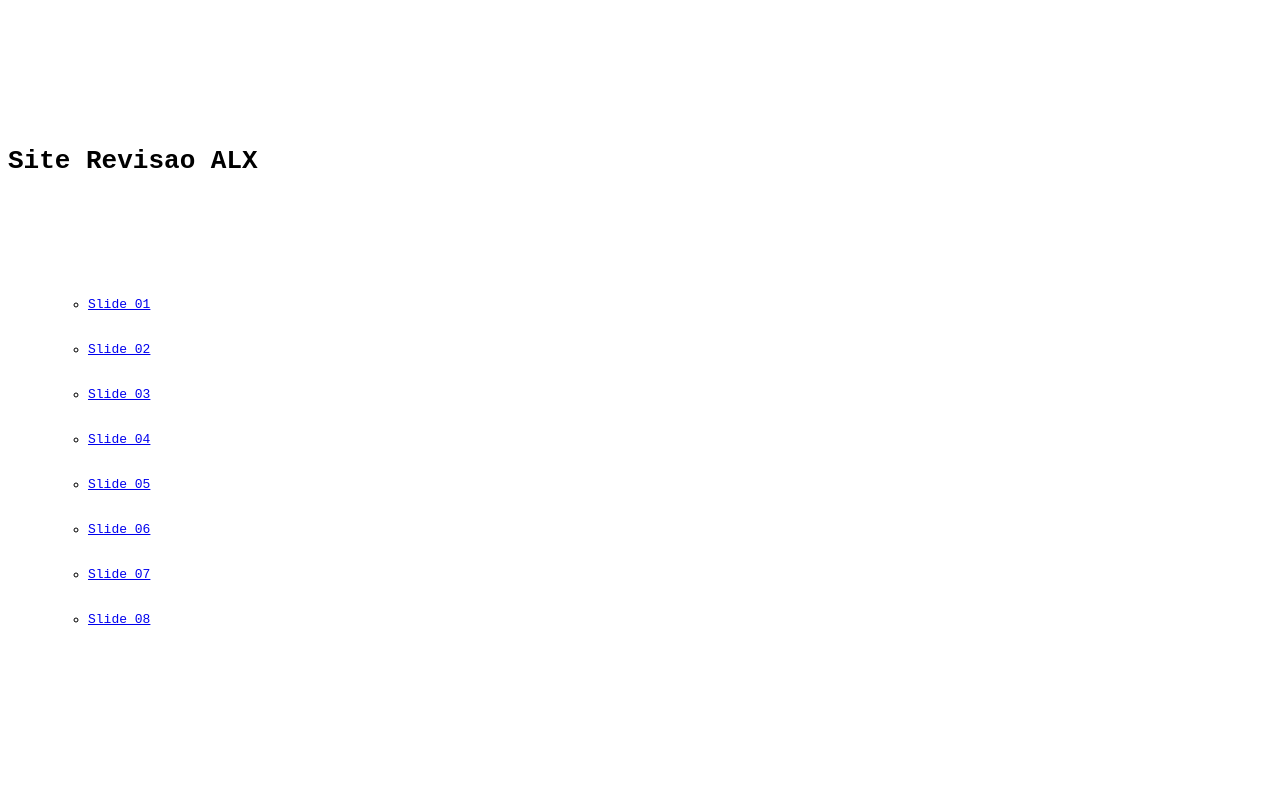
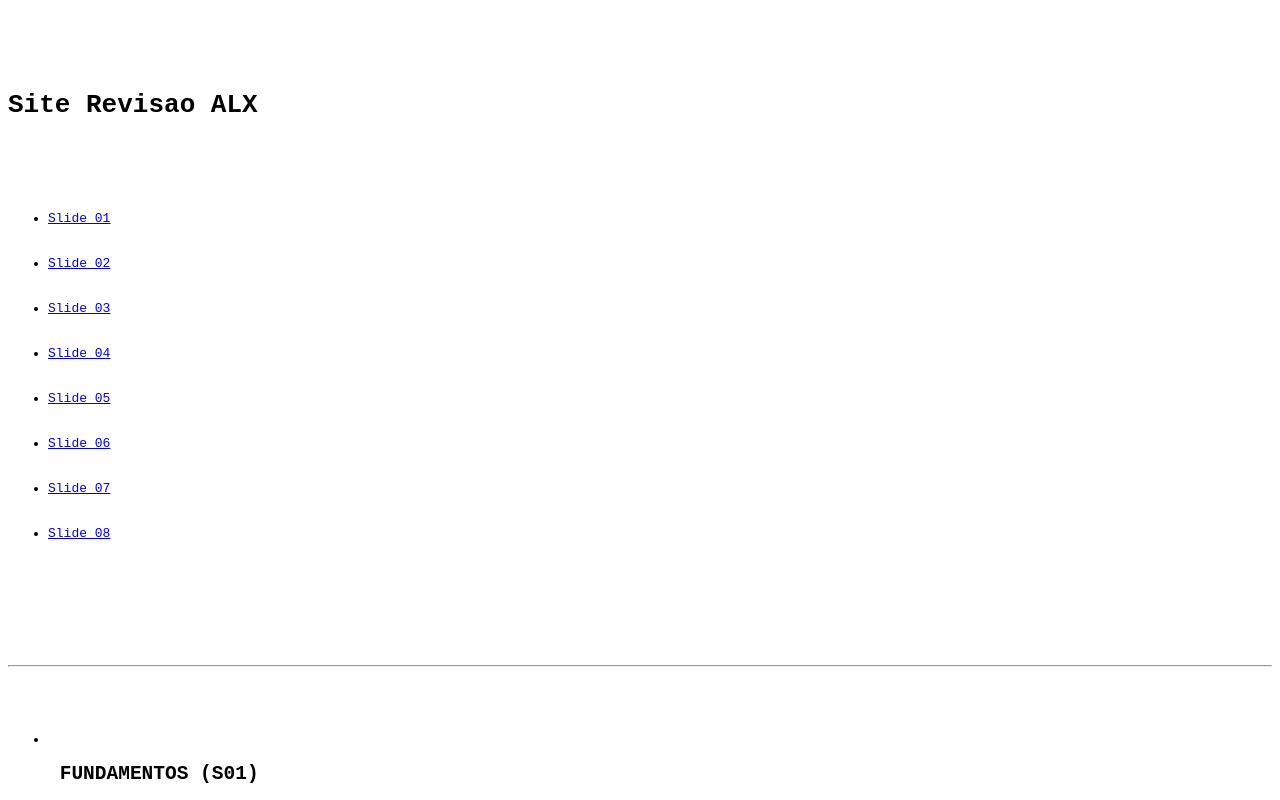
Before and after one commit to evoluwill42/victorwilliames.github.io, a plain HTML site: page index.html in a window 1280 px wide. Shown: the top 800 px of the page. Drawn offline with nearby package versions, Linux system fonts and the light colour scheme.

Commit message:
Update index.html

```diff
--- a/index.html
+++ b/index.html
@@ -6,7 +6,6 @@
 
 <script type="text/javascript" src="http://code.jquery.com/jquery-1.9.1.js"></script>
 </pre>
-&nbsp;
 <pre lang="javascript"><script>
 $(document).ready(function(e) {
  $("nav a").click(function (event) {
@@ -25,14 +24,10 @@ $(document).ready(function(e) {
 });
 
 </script>
-
 </head>
-
 <body>
    <h1>Site Revisao ALX</h1>
-
 <nav>
-<ul>
 <ul>
     	<li><a id="topo" href="#sec1" rel="nofollow">Slide 01</a></li>
 	<li><a href="#sec2" rel="nofollow">Slide 02</a></li>
@@ -44,12 +39,7 @@ $(document).ready(function(e) {
 	<li><a href="#sec8" rel="nofollow">Slide 08</a></li>
 
 </ul>
-</ul>
-
-</nav>
-
-
-<br>
+ </nav>
 	<section id="topo">
 <hr>
 <ul>
```
